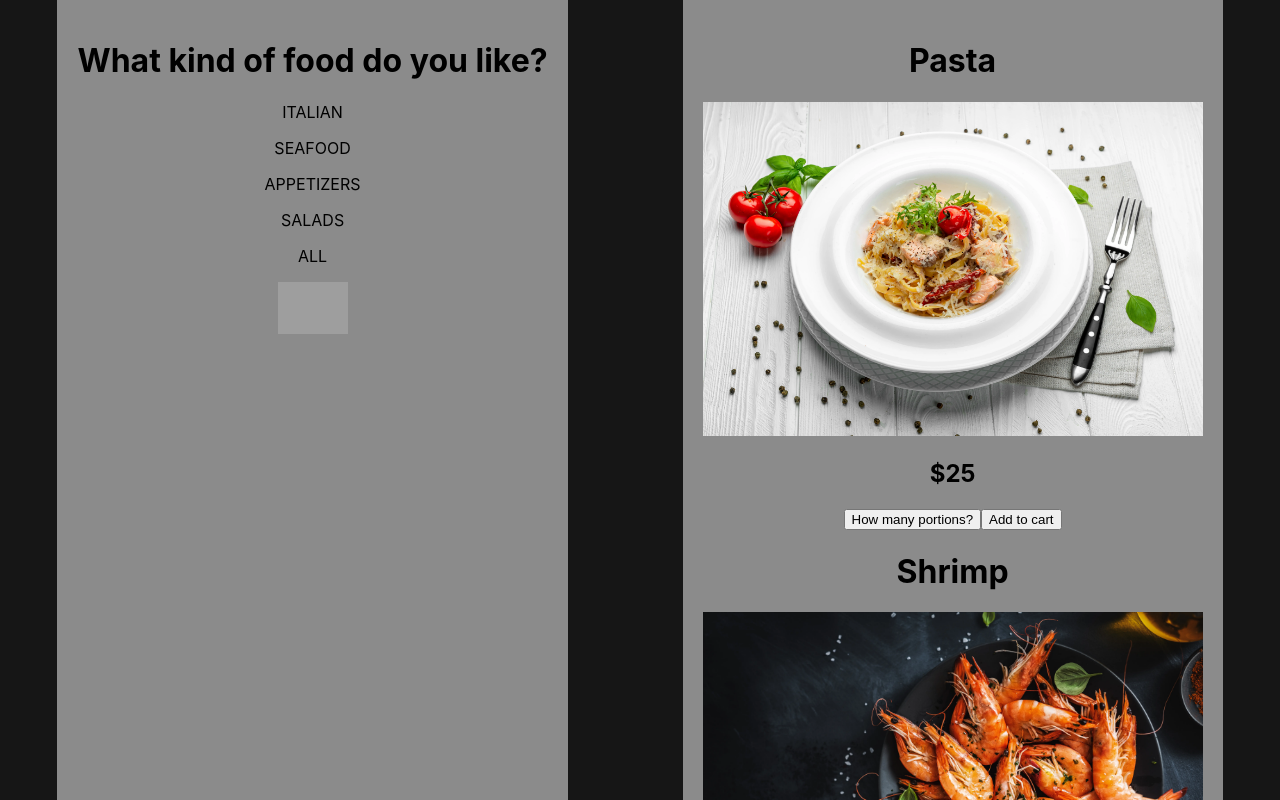
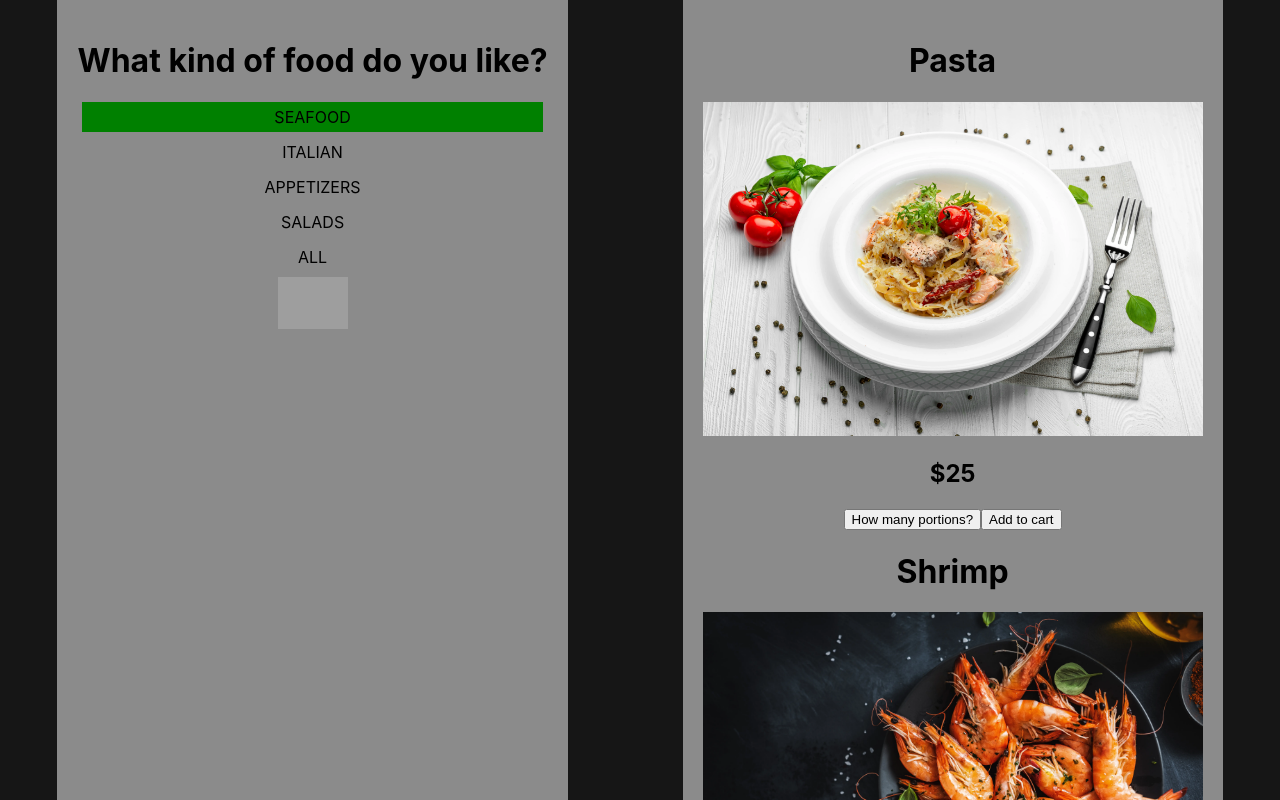
Before and after one commit to krasowski-alina/order-food, a React (Create React App) app: page / in a window 1280 px wide. Shown: the top 800 px of the page. Built offline with nearby package versions, Linux system fonts and the light colour scheme; grey boxes are pictures that could not be loaded.

Commit message:
implemented hover effect on the selected items

```diff
--- a/src/Components/Filter/AllCategories.js
+++ b/src/Components/Filter/AllCategories.js
@@ -2,7 +2,7 @@
 import Filter from "./Filter";
 
 const AllCategories = ()=> {
-    const foodType = ['ITALIAN','SEAFOOD', 'APPETIZERS', 'SALADS', 'ALL']
+    const foodType = ['SEAFOOD', 'ITALIAN', 'APPETIZERS', 'SALADS', 'ALL']
     return(
         <div>
             <h1>What kind of food do you like?</h1>
--- a/src/Components/Filter/Filter.js
+++ b/src/Components/Filter/Filter.js
@@ -1,8 +1,12 @@
+import { useSelector } from "react-redux";
+import { getSelectedCategory } from "../../redux/dishesSlice";
 
 const Filter = ({category}) => {
+
+    const selectedCategory = useSelector(getSelectedCategory)
     return(
         <div>
-            <p>{category}</p>
+            <p className = { selectedCategory === category ? 'categoryBtnSelected': 'categoryBtn'}>{category}</p>
         </div>
     )
 }
--- a/src/index.css
+++ b/src/index.css
@@ -26,3 +26,14 @@ code {
 .cartIcon {
   width: 70px;
 }
+.categoryBtnSelected {
+  background-color: green;
+}
+.categoryBtn:hover {
+  background-color: #FCE22A;
+}
+.categoryBtnSelected, .categoryBtn {
+  margin: 5px;
+  padding: 5px;
+  cursor: pointer;
+}
--- a/src/redux/dishesSlice.js
+++ b/src/redux/dishesSlice.js
@@ -4,12 +4,11 @@ export const dishesSlice = createSlice ({
     name: 'dishes',
     initialState: {
         selectedCategory: "SEAFOOD"
-
     },
     reducers: {
 
     }
 })
 
-export const getSelectedCategory = state => state.selectedCategory
+export const getSelectedCategory = state => state.dishes.selectedCategory
 export default dishesSlice.reducer
--- a/src/redux/store.js
+++ b/src/redux/store.js
@@ -1,5 +1,9 @@
 import { configureStore } from '@reduxjs/toolkit'
+import dishes from './dishesSlice'
 
 export const store = configureStore({
-    reducer: {},
+    reducer: {
+        dishes
+
+    },
 })
```
